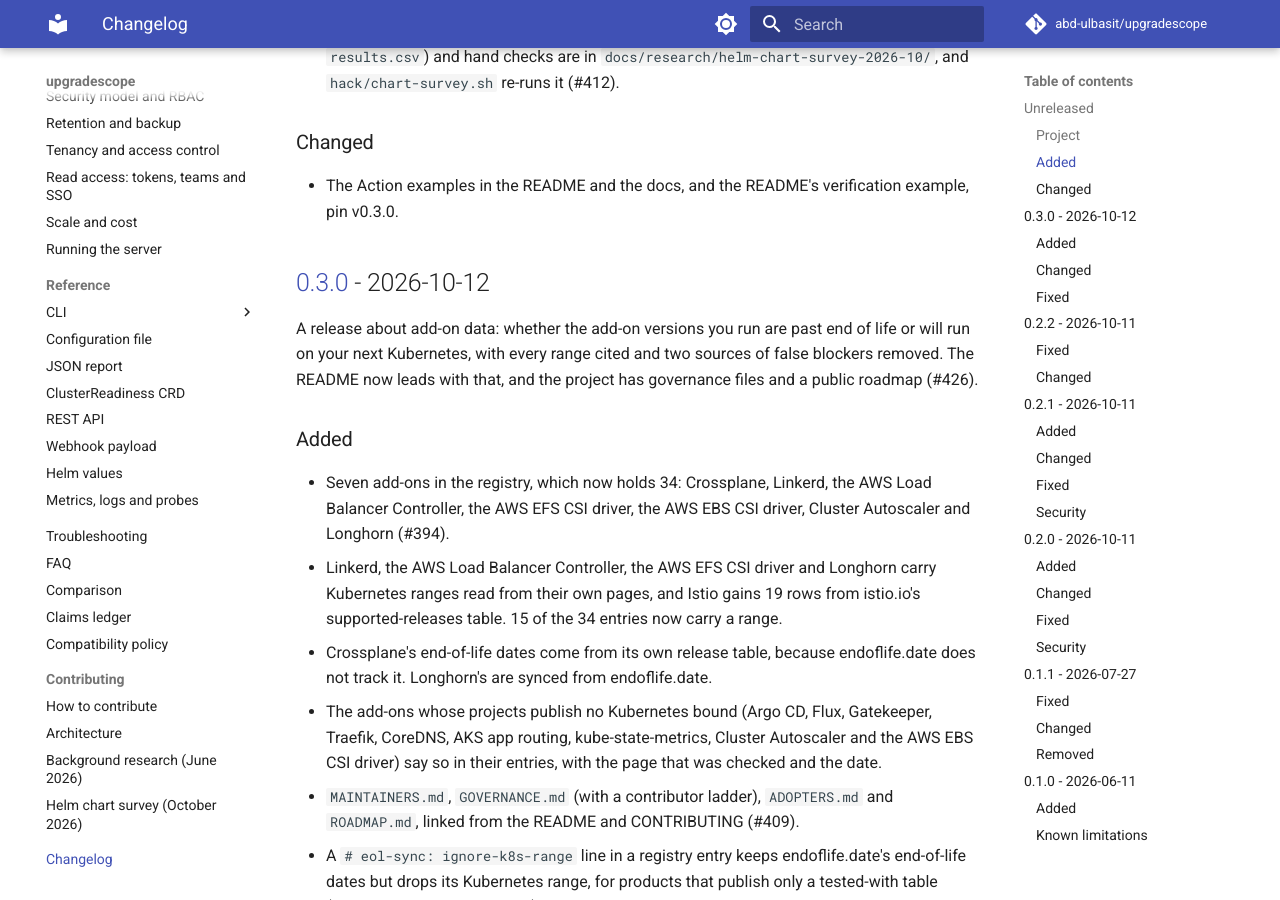
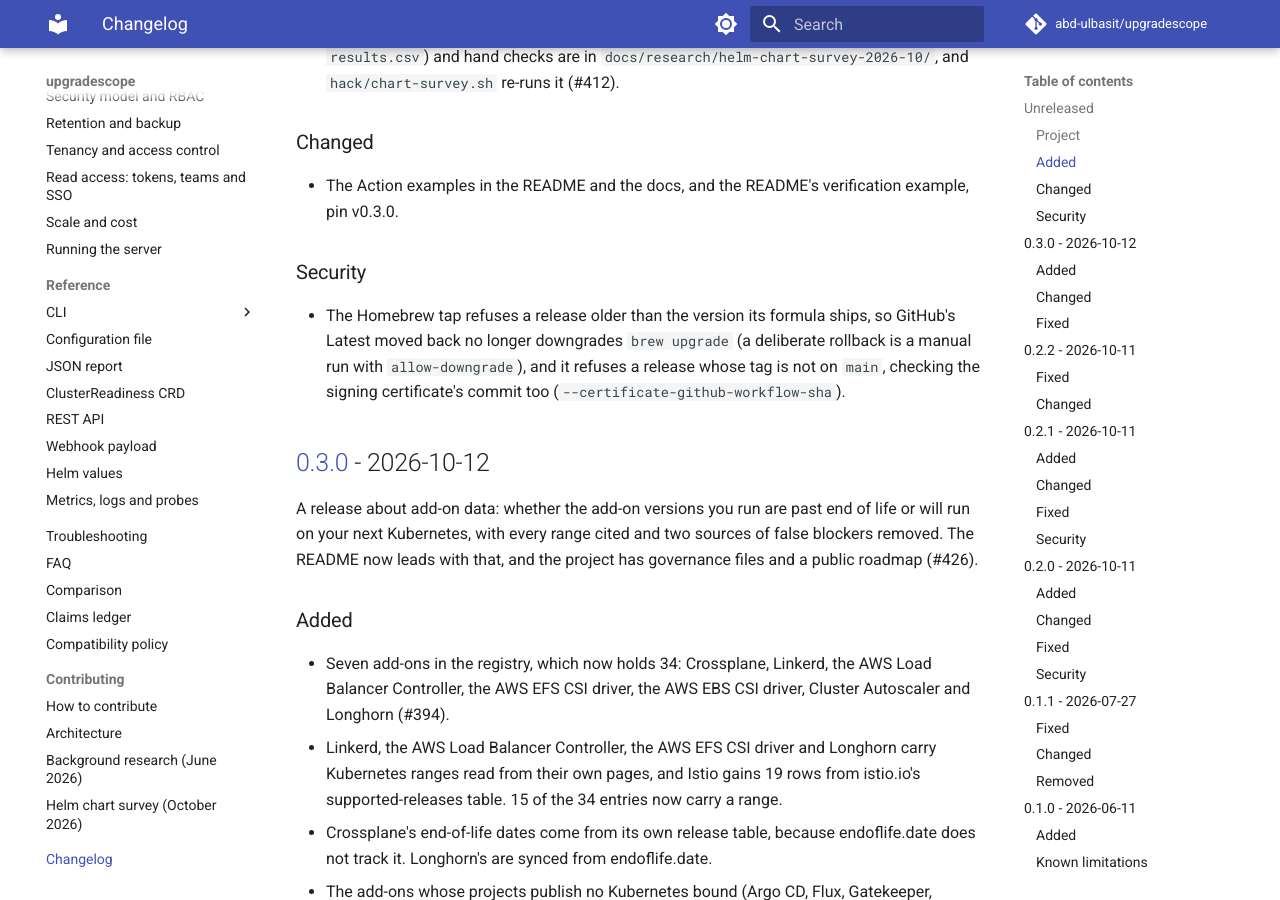
Before and after one commit to abd-ulbasit/upgradescope, an MkDocs documentation site: the page built from docs/changelog.md, in a window 1280 px wide and 900 px high, scrolled down 664 px. Built offline with MkDocs 1.6.1 and Material for MkDocs 9.7.7, drawn with Linux system fonts in a browser that asks for light colours; comment, search, counter and statistics services are not loaded.

Commit message:
fix(tap): refuse downgrades and release tags that are not on main
The tap rendered whatever GitHub's Latest named (or a dispatched tag)
with no check that versions only go up, so moving Latest back by hand,
or by mistake, would downgrade every `brew upgrade`. It also trusted a
release only by the certificate identity release.yml@refs/tags/vX,
which a tag pushed on an unmerged branch commit also gets: the release
workflow's "tagged commit is on main" check runs from that commit.

script/update.sh now:
- refuses a tag older than the version Formula/upgradescope.rb ships
  (compared part by part as numbers), unless
  UPGRADESCOPE_ALLOW_DOWNGRADE=1, which update.yml sets only from a new
  allow-downgrade input of a manual run: a rollback stays possible but
  is always deliberate;
- resolves the tag to its commit and refuses it unless GitHub's compare
  API says main is ahead of it or identical, before downloading
  anything;
- verifies the bundle with --certificate-github-workflow-sha <commit>
  as well, so the signature is bound to that commit, not only the tag
  name (Fulcio still writes the extension; checked on v0.3.0's bundle).

script/update_test.sh (offline, stub gh, curl and cosign) covers each
path and runs in the tap's workflow and in `make hack-test`.

Co-Authored-By: Claude Opus 5.5 <noreply@anthropic.com>

```diff
--- a/CHANGELOG.md
+++ b/CHANGELOG.md
@@ -31,6 +31,14 @@ only through a new release.
 
 - The Action examples in the README and the docs, and the README's
   verification example, pin v0.3.0.
+
+### Security
+
+- The Homebrew tap refuses a release older than the version its formula
+  ships, so GitHub's Latest moved back no longer downgrades `brew upgrade`
+  (a deliberate rollback is a manual run with `allow-downgrade`), and it
+  refuses a release whose tag is not on `main`, checking the signing
+  certificate's commit too (`--certificate-github-workflow-sha`).
 
 ## [0.3.0] - 2026-10-12
 
```
Also changed, not shown: packaging/homebrew-tap/README.md (+17 -6 lines), 4 other files.
